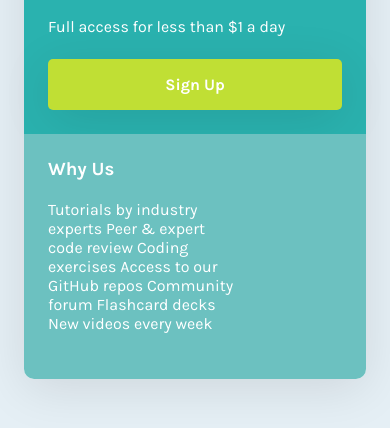
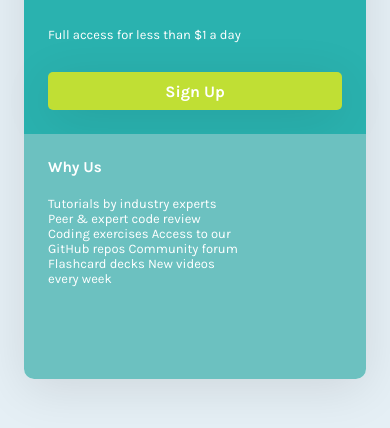
Before and after one commit to caluhm/femPricingGridComponent, a plain HTML site: page index.html in a window 390 px wide. Shown: the part 410-838 px from the top of the page. Drawn offline with Linux system fonts and the light colour scheme.

Commit message:
Add files via upload

```diff
--- a/style.css
+++ b/style.css
@@ -158,6 +158,7 @@ main {
     }
 
     .container > div {
+
         padding: 1.5rem;
     }
 
@@ -176,3 +177,14 @@ main {
         background-color: var(--cyan-lighter);
     }
 }
+
+@media screen and (max-width: 550px) {
+    body {
+        font-size: 13px;
+    }
+
+    .grid-item2 > button {
+        padding: 0.6rem 1rem;
+    }
+
+}
```
